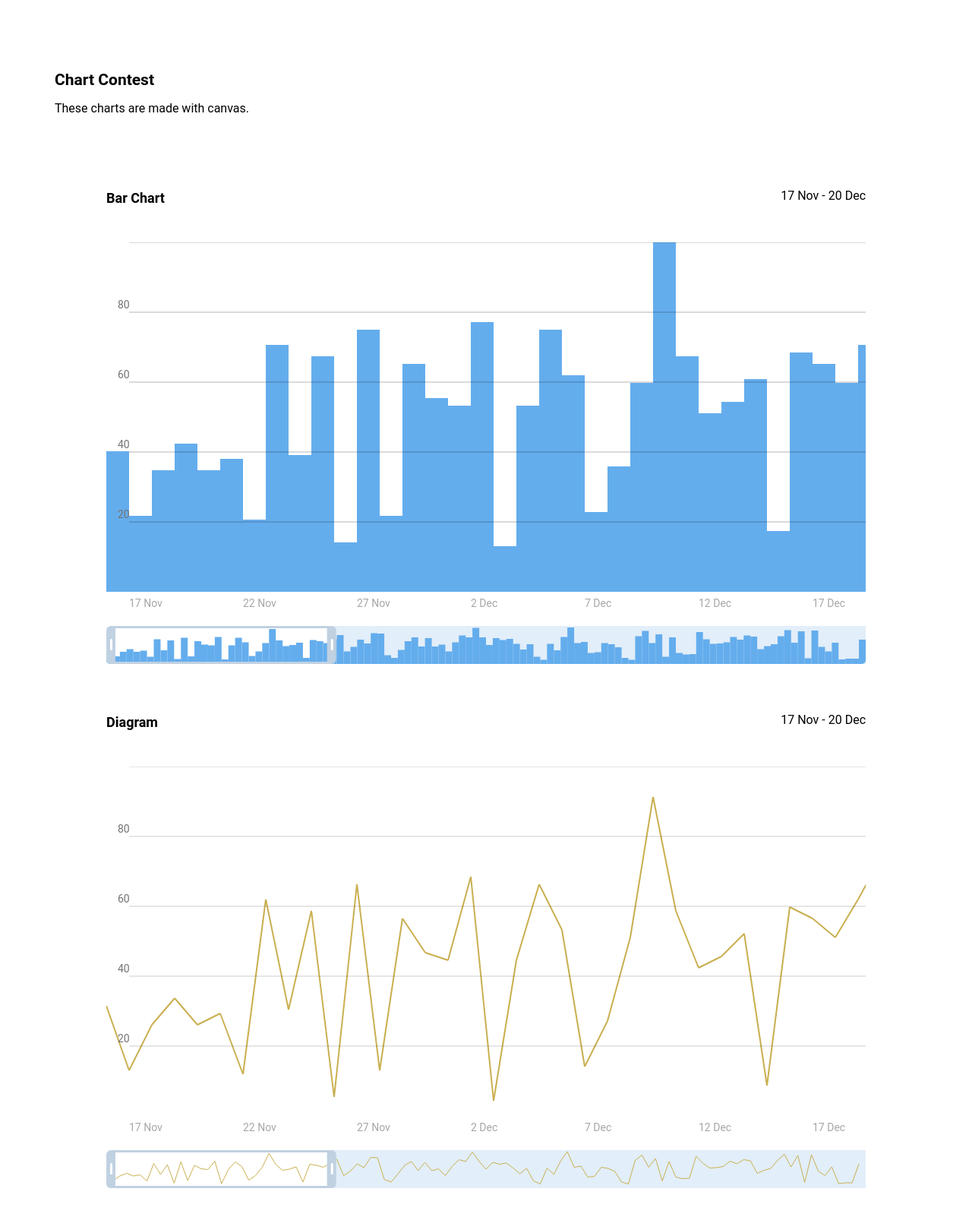
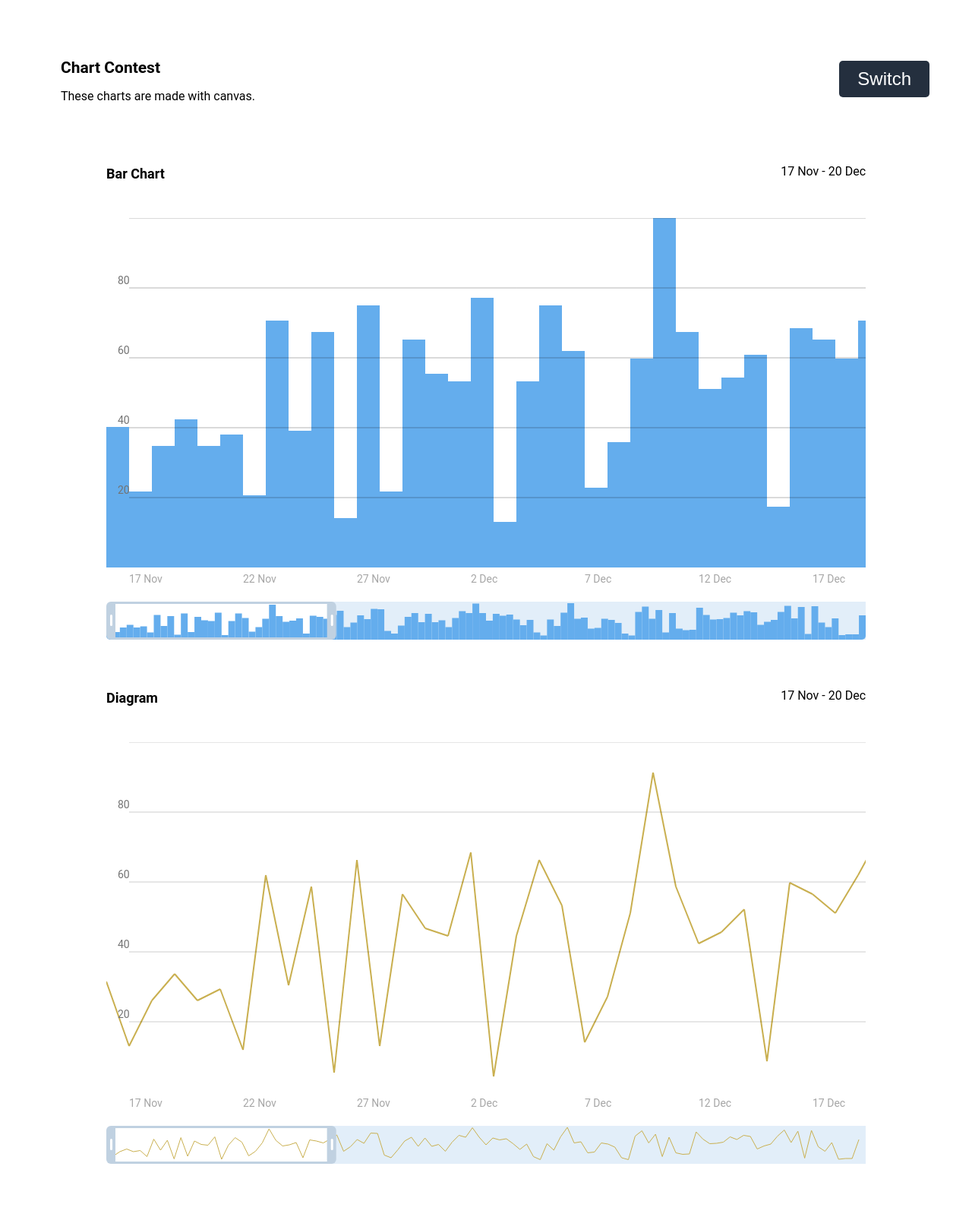
Before and after one commit to skainetslava/tg-chart, a Svelte app: page / in a window 1280 px wide. Shown: the top 1602 px of the page at 76% size. Built offline with nearby package versions, Linux system fonts and the light colour scheme; the HTML template or start-up script is replaced by a standard one.

Commit message:
dark theme

```diff
--- a/src/App.svelte
+++ b/src/App.svelte
@@ -1,19 +1,61 @@
 <script>
   import BarChart from "./components/barChart.svelte";
   import Diagram from "./components/diagram.svelte";
+  import { theme } from "./store/stats";
+
+  const changeTheme = () => {
+    let currentTheme = $theme === "light" ? "dark" : "light";
+    theme.update(() => currentTheme);
+  };
 </script>
 
 <style>
   :global(html) {
     font-family: "Roboto", Arial, sans-serif;
   }
+  .light {
+    background: white;
+    color: #000;
+  }
+  .dark {
+    background: rgb(36, 47, 62);
+    color: rgb(255, 255, 255);
+  }
   .app {
     position: relative;
     display: flex;
     flex-direction: column;
   }
+
+  .button {
+    height: 48px;
+    max-width: 248px;
+    padding: 0 24px;
+    font-size: 24px;
+    border-radius: 5px;
+    border: none;
+    outline: none;
+    cursor: pointer;
+  }
+
+  .button--light {
+    background: rgb(36, 47, 62);
+    color: #fff;
+  }
+  .button--dark {
+    background: #fff;
+    color: rgb(36, 47, 62);
+  }
+
+  header {
+    display: flex;
+    justify-content: space-between;
+    align-items: center;
+    position: relative;
+    margin: 24px 48px;
+  }
   .describe {
-    margin: 64px;
+    margin: 24px;
   }
   h3 {
     font-size: 21px;
@@ -26,11 +68,16 @@
   }
 </style>
 
-<div class="app">
-  <div class="describe">
-    <h3>Chart Contest</h3>
-    <p>These charts are made with canvas.</p>
-  </div>
+<div class="app {$theme}">
+  <header>
+    <div class="describe">
+      <h3>Chart Contest</h3>
+      <p>These charts are made with canvas.</p>
+    </div>
+    <button class="button button--{$theme}" on:click={changeTheme}>
+      Switch
+    </button>
+  </header>
   <BarChart />
   <Diagram />
 </div>
--- a/src/components/diagramMap.svelte
+++ /dev/null
@@ -1,244 +0,0 @@
-<script>
-  import { onMount, afterUpdate, createEventDispatcher } from "svelte";
-  import { data } from "../data.js";
-  import { ratio, ratioMap } from "../store/stats.js";
-
-  const dispatch = createEventDispatcher();
-
-  export let positionChart;
-  export let columnChart;
-  export let xData;
-  export let yData;
-
-  let canvasRef;
-  let mapRef;
-
-  const widthBorder = 5;
-  const widthColumn = 1000 / xData.length;
-
-  let isMouseDown = false;
-  let isMovingRightBorder = false;
-  let isMovingLeftBorder = false;
-
-  let scale = 300;
-  let offset = 0;
-
-  let leftBorder = 0;
-  let rightBorder = leftBorder + scale + 15;
-  let distance;
-
-  $: scale = $ratioMap * widthColumn;
-  $: leftBorder = -positionChart || 0;
-
-  onMount(() => {
-    if (!canvasRef.getContext) {
-      return;
-    }
-    const ctx = canvasRef.getContext("2d");
-    drawRectangle(ctx);
-
-    ratio.update(() => columnChart / widthColumn);
-  });
-
-  afterUpdate(() => {
-    offset = mapRef.offsetLeft;
-  });
-
-  const drawRectangle = ctx => {
-    for (let i = 0; i < xData.length; i++) {
-      const heightColumn = yData[i] * 0.5;
-      ctx.lineWidth = 1;
-      ctx.beginPath();
-      ctx.moveTo(i * widthColumn, 50 - heightColumn);
-      ctx.lineTo((i + 1) * widthColumn, 50 - yData[i + 1] * 0.5);
-      ctx.strokeStyle = "#C9AF4F";
-      ctx.stroke();
-    }
-  };
-
-  const checkChartBorders = x => {
-    if (x < 0) {
-      return 0;
-    }
-    if (x + scale > 1000) {
-      return 990 - scale;
-    }
-
-    return x;
-  };
-
-  const checkRightSlider = x => {
-    if (rightBorder - leftBorder < 150 && x < rightBorder) {
-      x = rightBorder;
-    }
-    return x;
-  };
-
-  const checkLeftSlider = x => {
-    if (rightBorder - leftBorder < 150 && x > leftBorder) {
-      x = leftBorder;
-    }
-    return x;
-  };
-
-  const handleSliderMove = e => {
-    if (!isMouseDown) {
-      return;
-    }
-
-    const x = e.clientX;
-
-    if (!distance) {
-      distance = x - leftBorder;
-    }
-
-    leftBorder = checkChartBorders(x - distance);
-    rightBorder = checkChartBorders(leftBorder + scale + widthBorder);
-
-    dispatch("move", { positionXMap: leftBorder });
-  };
-
-  const handleDownRightBorder = e => {
-    isMovingRightBorder = true;
-  };
-
-  const handleDownLeftBorder = e => {
-    isMovingLeftBorder = true;
-  };
-
-  const handleMoveBorder = e => {
-    if (isMouseDown) {
-      handleSliderMove(e);
-    }
-
-    if (!isMovingRightBorder && !isMovingLeftBorder) {
-      return;
-    }
-
-    if (isMovingRightBorder) {
-      rightBorder = checkRightSlider(e.clientX - offset);
-    } else {
-      leftBorder = checkLeftSlider(e.clientX - offset - 15);
-    }
-
-    const widthSlider = (rightBorder - widthBorder - leftBorder) / widthColumn;
-    const newRatio = columnChart / widthColumn;
-
-    ratioMap.update(() => widthSlider);
-    ratio.update(() => newRatio);
-
-    dispatch("changeScale", { leftBorder, newRatio });
-  };
-
-  const resetMouseActions = () => {
-    isMovingLeftBorder = false;
-    isMovingRightBorder = false;
-    isMouseDown = false;
-    distance = null;
-  };
-</script>
-
-<style>
-  .map-wrapper {
-    position: relative;
-    width: 1000px;
-    height: 50px;
-    overflow: hidden;
-  }
-  .map,
-  .mask {
-    border-radius: 5px;
-  }
-
-  .mask {
-    position: absolute;
-    height: 100%;
-    background: rgba(226, 238, 249, 1);
-    width: 1000px;
-  }
-
-  .left {
-    left: 0;
-  }
-
-  .handle {
-    position: absolute;
-    border: 3px solid #c0d1e1;
-    border-radius: 5px;
-    height: calc(100% - 6px);
-    z-index: 2;
-    cursor: grab;
-  }
-
-  .border {
-    position: absolute;
-    width: 12px;
-    background: #c0d1e1;
-    height: 100%;
-    cursor: w-resize;
-
-    z-index: 2;
-  }
-
-  .border_left {
-    border-bottom-left-radius: 6px;
-    border-top-left-radius: 6px;
-    left: 0;
-  }
-  .border_left::after,
-  .border_right::after {
-    position: absolute;
-    background: white;
-    width: 3px;
-    border-radius: 4px;
-    height: 15px;
-    left: 5px;
-    top: 17px;
-    display: block;
-    content: " ";
-    z-index: 1;
-    cursor: w-resize;
-    -moz-user-select: none;
-    -webkit-user-select: none;
-    -webkit-tap-highlight-color: transparent;
-  }
-  .border_right {
-    border-bottom-right-radius: 6px;
-    border-top-right-radius: 6px;
-  }
-</style>
-
-<svelte:window
-  on:mousemove={handleMoveBorder}
-  on:mouseup={resetMouseActions}
-  on:mouseenter={resetMouseActions} />
-
-<div class="map-wrapper" bind:this={mapRef}>
-  <div
-    class="mask right"
-    style="transform: translateX({leftBorder + scale + widthBorder}px); width: {1000 - scale - leftBorder}px" />
-  <div
-    class="mask left"
-    style="transform: translateX({leftBorder - 1000}px);" />
-
-  <div
-    on:mousedown={() => (isMouseDown = true)}
-    class="handle"
-    style="transform: translateX({leftBorder + widthBorder}px); width: {scale}px" />
-
-  <div
-    class="border border_left"
-    style="transform: translateX({leftBorder}px);"
-    on:mousedown={handleDownLeftBorder} />
-  <div
-    class="border border_right"
-    style="transform: translateX({leftBorder + scale + widthBorder}px);"
-    on:mousedown={handleDownRightBorder} />
-
-  <canvas
-    bind:this={canvasRef}
-    class="map"
-    width="1000px"
-    height="50px"
-    style="transform: translateX(0px);" />
-</div>
--- a/src/components/barMap.svelte
+++ b/src/components/map.svelte
@@ -1,7 +1,9 @@
 <script>
   import { onMount, afterUpdate, createEventDispatcher } from "svelte";
   import { data } from "../data.js";
-  import { ratio, ratioMap } from "../store/stats.js";
+  import { ratio } from "../store/stats.js";
+  import { setContext, getContext } from "svelte";
+  import { theme } from "../store/stats";
 
   const dispatch = createEventDispatcher();
 
@@ -9,6 +11,7 @@
   export let columnChart;
   export let xData;
   export let yData;
+  export let draw;
 
   let canvasRef;
   let mapRef;
@@ -27,7 +30,8 @@
   let rightBorder = leftBorder + scale + 15;
   let distance;
 
-  $: scale = $ratioMap * widthColumn;
+  let ratioMap = 32;
+  $: scale = ratioMap * widthColumn;
   $: leftBorder = -positionChart || 0;
 
   onMount(() => {
@@ -35,7 +39,7 @@
       return;
     }
     const ctx = canvasRef.getContext("2d");
-    drawRectangle(ctx);
+    draw(ctx);
 
     ratio.update(() => columnChart / widthColumn);
   });
@@ -43,19 +47,6 @@
   afterUpdate(() => {
     offset = mapRef.offsetLeft;
   });
-
-  const drawRectangle = ctx => {
-    for (let i = 0; i < xData.length; i++) {
-      const heightColumn = yData[i] * 0.5;
-      ctx.fillStyle = "#64aded";
-      ctx.fillRect(
-        i * widthColumn,
-        50 - heightColumn,
-        widthColumn,
-        heightColumn
-      );
-    }
-  };
 
   const checkChartBorders = x => {
     if (x < 0) {
@@ -122,13 +113,12 @@
       leftBorder = checkLeftSlider(e.clientX - offset - 15);
     }
 
-    const widthSlider = (rightBorder - widthBorder - leftBorder) / widthColumn;
+    ratioMap = (rightBorder - widthBorder - leftBorder) / widthColumn;
+
     const newRatio = columnChart / widthColumn;
-
-    ratioMap.update(() => widthSlider);
     ratio.update(() => newRatio);
 
-    dispatch("changeScale", { leftBorder, newRatio });
+    dispatch("changeScale", { leftBorder, newRatio, ratioMap: ratioMap });
   };
 
   const resetMouseActions = () => {
@@ -154,8 +144,15 @@
   .mask {
     position: absolute;
     height: 100%;
+    width: 1000px;
+  }
+
+  .mask--light {
     background: rgba(226, 238, 249, 1);
-    width: 1000px;
+  }
+
+  .mask--dark {
+    background:#2b3645;
   }
 
   .left {
@@ -164,21 +161,32 @@
 
   .handle {
     position: absolute;
-    border: 3px solid #c0d1e1;
     border-radius: 5px;
     height: calc(100% - 6px);
     z-index: 2;
     cursor: grab;
   }
 
+  .handle--light {
+    border: 3px solid #c0d1e1;
+  }
+  .handle--dark {
+    border: 3px solid #56626d;
+  }
+
   .border {
     position: absolute;
     width: 12px;
-    background: #c0d1e1;
     height: 100%;
     cursor: w-resize;
+    z-index: 2;
+  }
 
-    z-index: 2;
+  .border--light {
+    background: #c0d1e1;
+  }
+  .border--dark {
+    background: #56626d;
   }
 
   .border_left {
@@ -203,6 +211,7 @@
     -webkit-user-select: none;
     -webkit-tap-highlight-color: transparent;
   }
+
   .border_right {
     border-bottom-right-radius: 6px;
     border-top-right-radius: 6px;
@@ -216,23 +225,23 @@
 
 <div class="map-wrapper" bind:this={mapRef}>
   <div
-    class="mask right"
+    class="mask mask--{$theme} right"
     style="transform: translateX({leftBorder + scale + widthBorder}px); width: {1000 - scale - leftBorder}px" />
   <div
-    class="mask left"
+    class="mask mask--{$theme} left"
     style="transform: translateX({leftBorder - 1000}px);" />
 
   <div
     on:mousedown={() => (isMouseDown = true)}
-    class="handle"
+    class="handle handle--{$theme}"
     style="transform: translateX({leftBorder + widthBorder}px); width: {scale}px" />
 
   <div
-    class="border border_left"
+    class="border border--{$theme} border_left"
     style="transform: translateX({leftBorder}px);"
     on:mousedown={handleDownLeftBorder} />
   <div
-    class="border border_right"
+    class="border border--{$theme} border_right"
     style="transform: translateX({leftBorder + scale + widthBorder}px);"
     on:mousedown={handleDownRightBorder} />
 
--- a/src/store/stats.js
+++ b/src/store/stats.js
@@ -1,4 +1,4 @@
 import { writable } from 'svelte/store';
 
 export const ratio = writable(0);
-export const ratioMap = writable(32);
+export const theme = writable("light");
```
Also changed, not shown: src/components/barChart.svelte (+42 -9 lines), src/components/diagram.svelte (+56 -29 lines), 1 other file (tests, documents, lock files or other folders).
